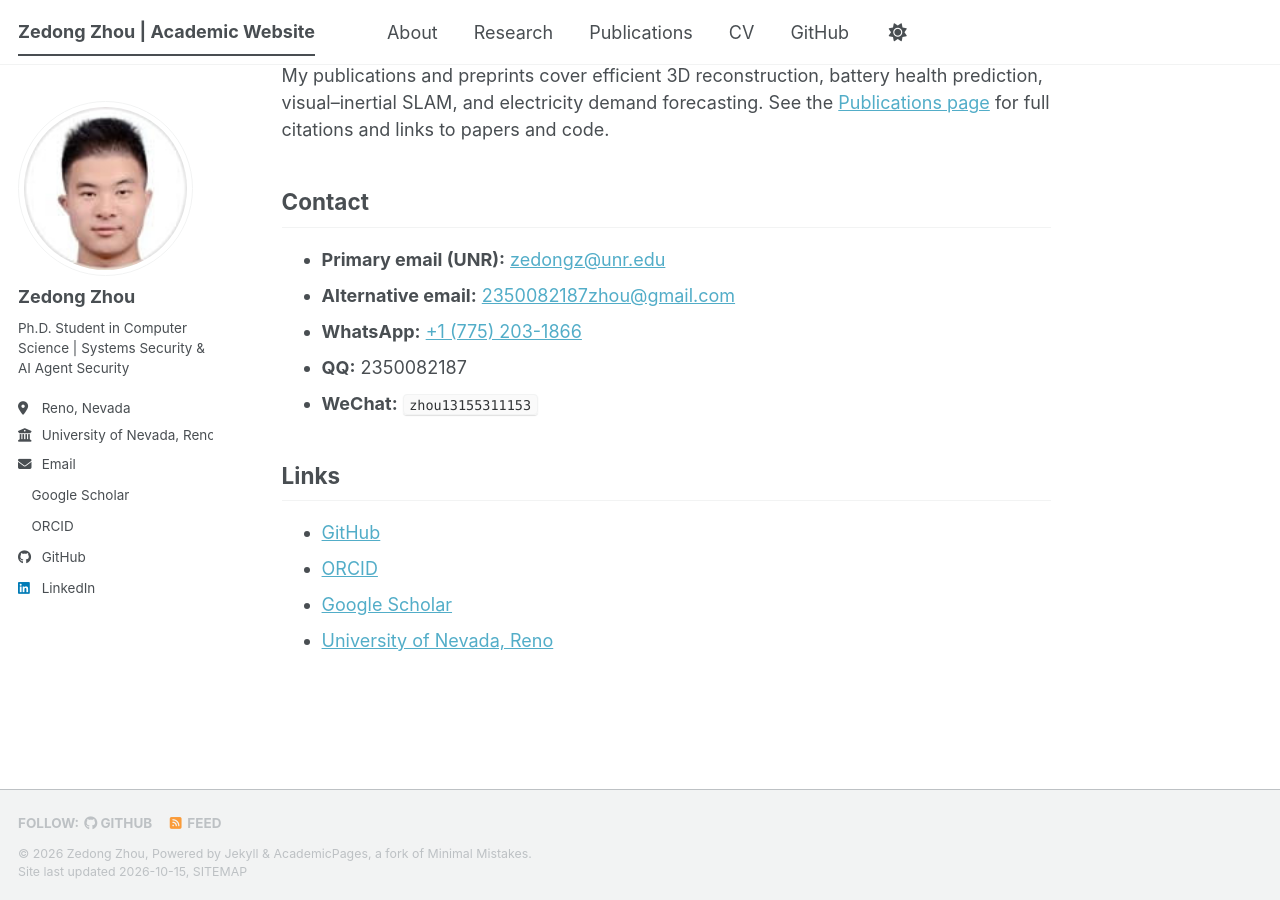
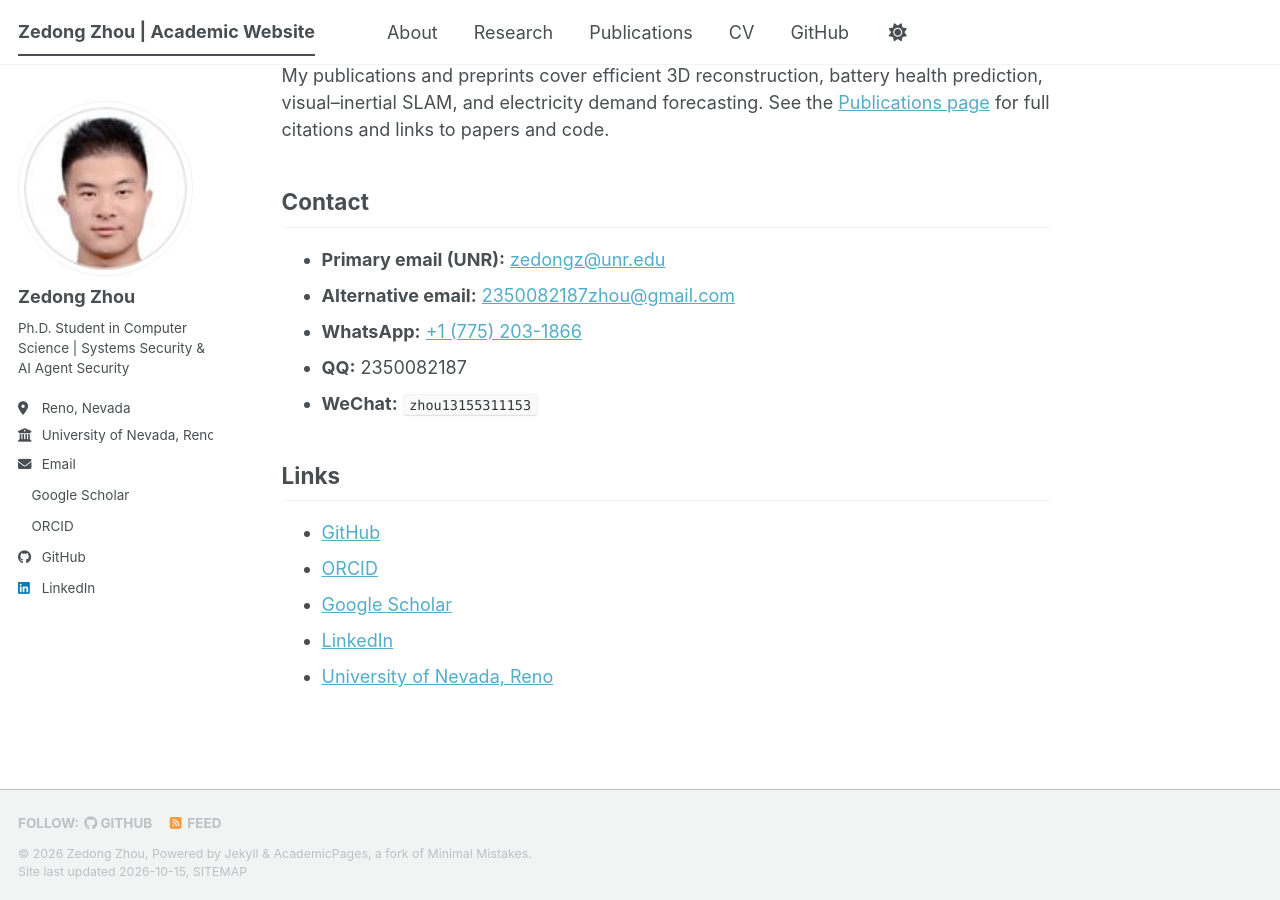
Before and after one commit to 2350082187zhou-ux/2350082187zhou-ux.github.io, a Jekyll site: the page built from _pages/about.md, in a window 1280 px wide and 900 px high, scrolled down 1781 px. Built offline with Jekyll 4.4.1, drawn with Linux system fonts in a browser that asks for light colours; a style sheet for code colours, icons or effects is not loaded.

Commit message:
Add LinkedIn profile to academic website

```diff
--- a/_pages/about.md
+++ b/_pages/about.md
@@ -65,4 +65,5 @@
 - [GitHub](https://github.com/2350082187zhou-ux)
 - [ORCID](https://orcid.org/0009-0009-2268-059X)
 - [Google Scholar](https://scholar.google.com/citations?user=vkzLMEcAAAAJ&hl=en)
+- [LinkedIn](https://www.linkedin.com/in/zedong-zhou-19b50041a/)
 - [University of Nevada, Reno](https://www.unr.edu/)
```
